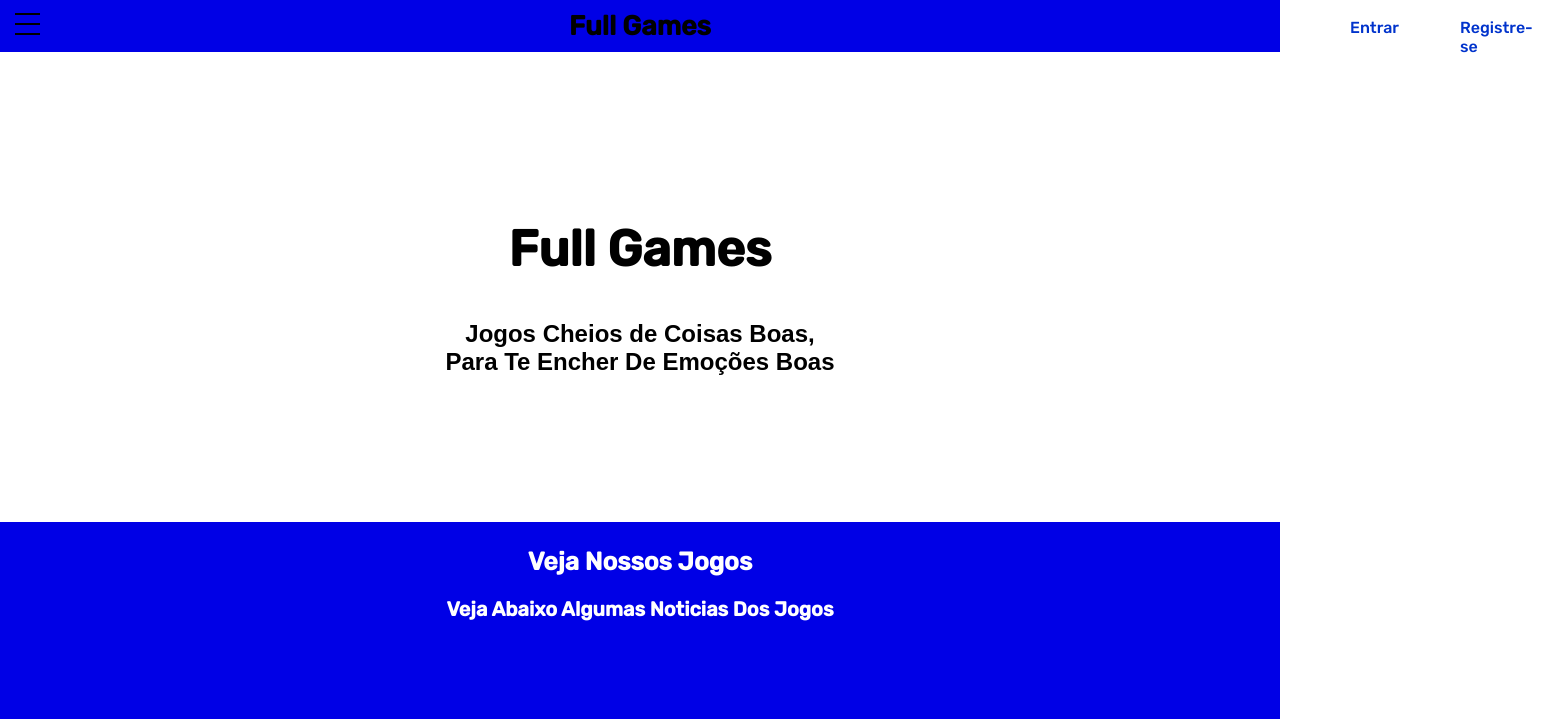
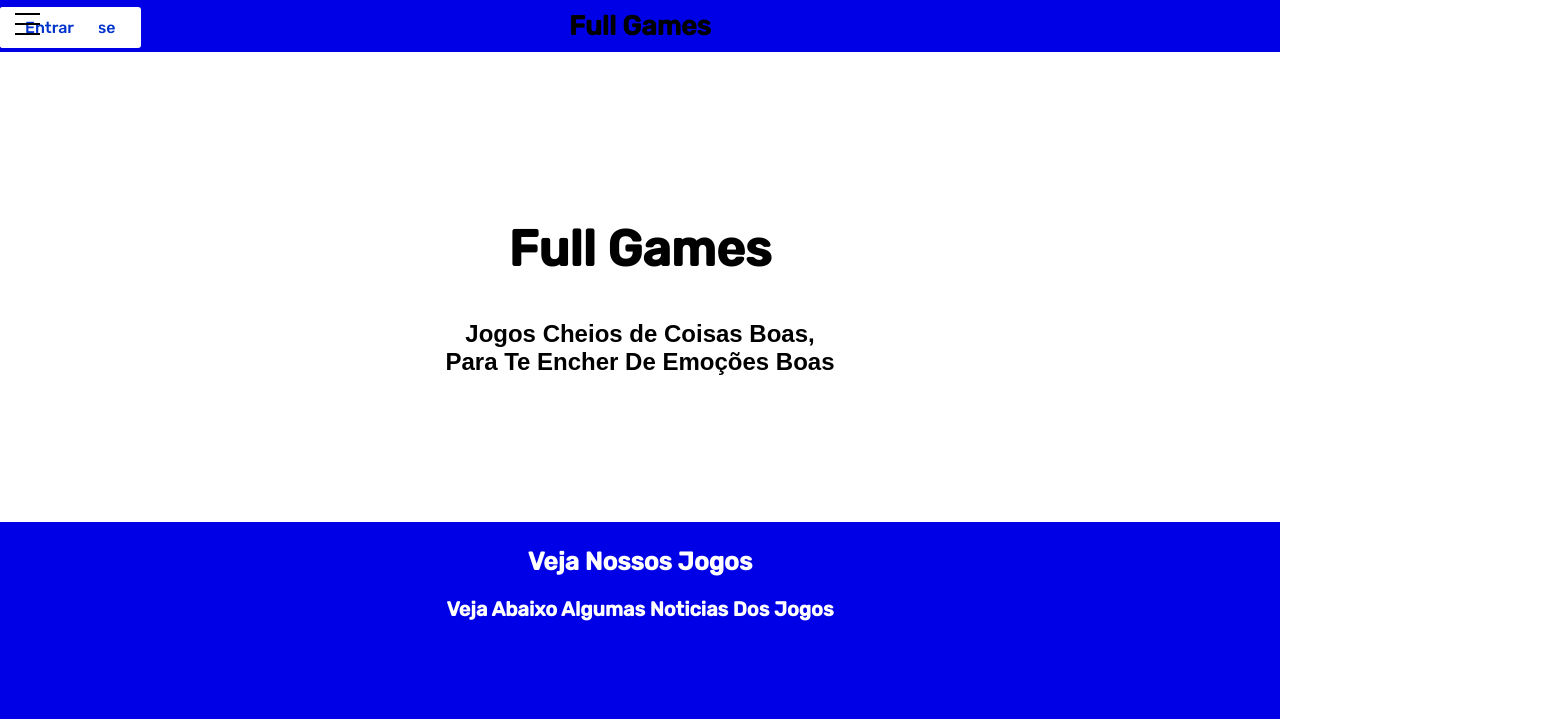
Before and after one commit to gamesfull/gamesfull.github.io, a plain HTML site: page index.html in a window 1280 px wide. Shown: the top 719 px of the page, 1558 px wide, since content can reach past the window. Drawn offline with Linux system fonts and the light colour scheme; a web font is replaced by a local one.

Commit message:
Update full.css

```diff
--- a/full.css
+++ b/full.css
@@ -239,8 +239,8 @@ body {
   width: 1%;
   height: 30px;
   background-color: #00008c;
-  text-align: center; /* To center it horizontally (if you want) */
-  line-height: 30px; /* To center it vertically */
+  text-align: center;
+  line-height: 30px;
   position:absolute;
   right:785px;
   color: white;
@@ -282,9 +282,8 @@ body {
 	padding:11px 25px;
 	text-decoration:none;
 	position:absolute;
-	left:1435px;
 	top:7px;
-	text-align:left;
+	text-align:right;
 }
 .butao:hover {
 	background-color:#0033cc;
@@ -314,9 +313,8 @@ body {
 	padding:11px 25px;
 	text-decoration:none;
 	position:absolute;
-	left:1325px;
 	top:7px;
-	text-align:left;
+	text-align:right;
 }
 .butao2:hover {
 	background-color:#0033cc;
```
